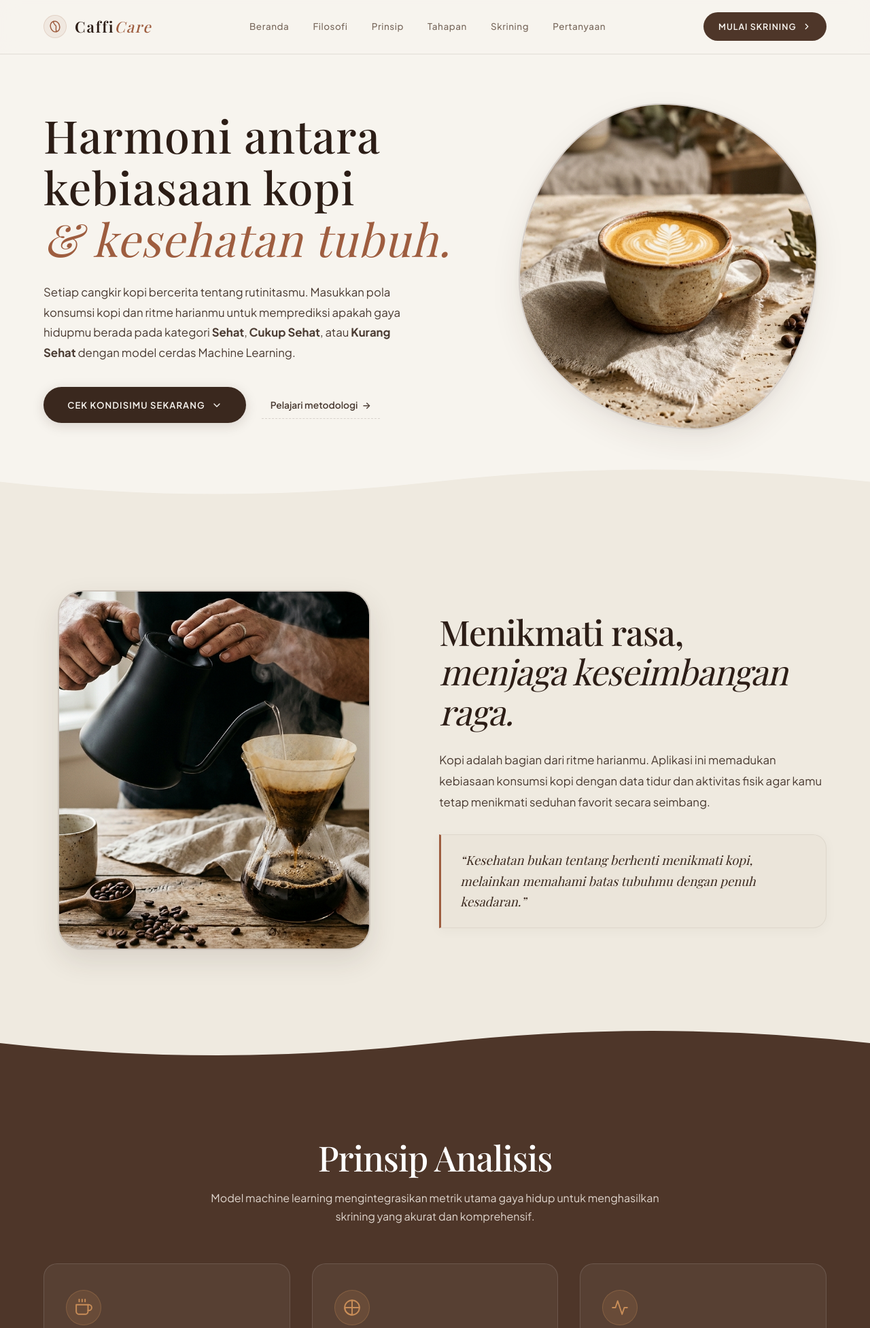
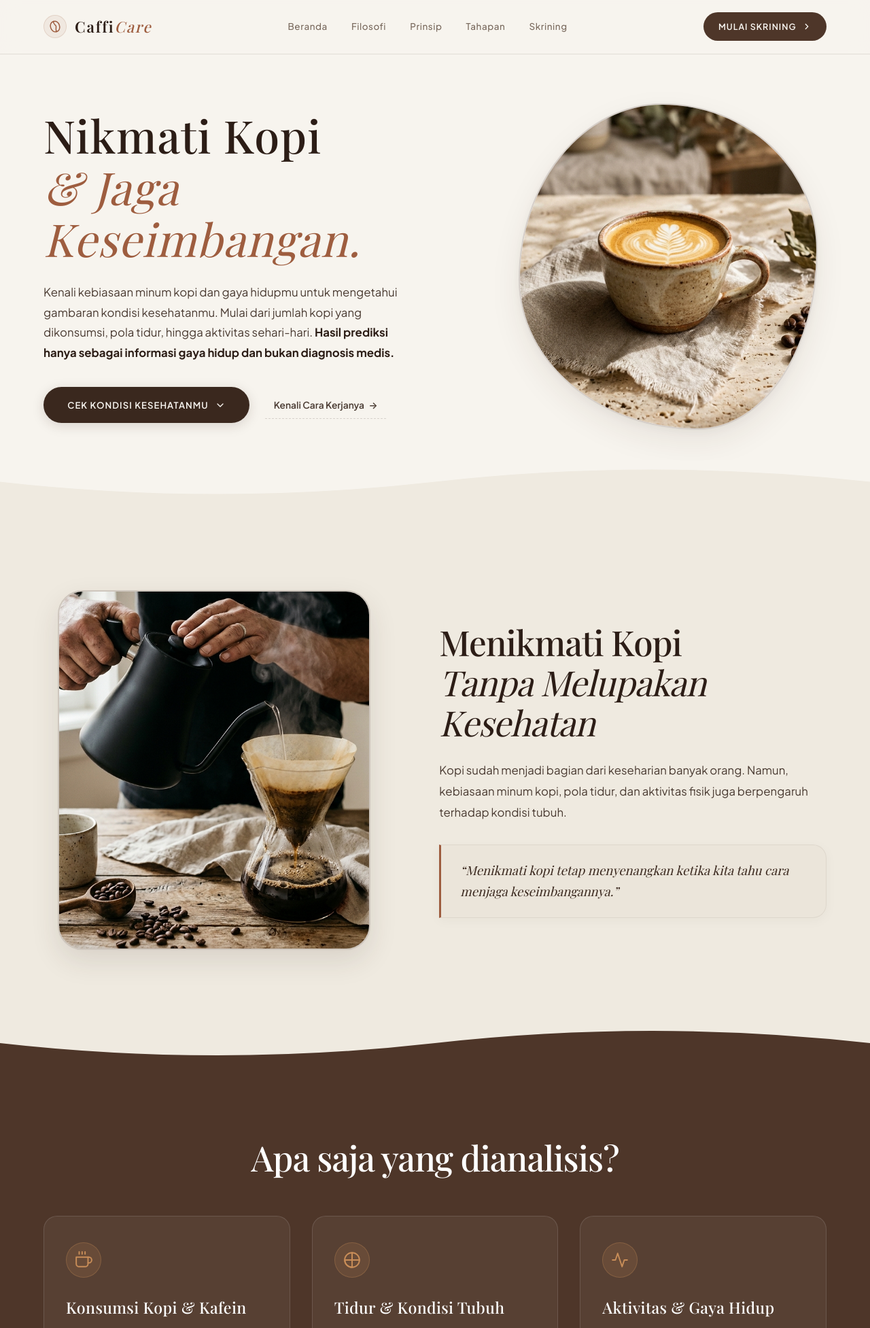
Before and after one commit to Nathaniela04/cafficare, a Flask app: page / in a window 1280 px wide. Shown: the top 1953 px of the page at 68% size. Run offline with Flask 3, Linux system fonts and the light colour scheme; parts of the project's set-up code (start-up, migrations or seed data) failed here and were passed over; some web fonts are replaced.

Commit message:
update tampilan, rapikan teks, dan hapus FAQ

```diff
--- a/static/css/style.css
+++ b/static/css/style.css
@@ -363,6 +386,11 @@ em {
   color: var(--text-body);
   max-width: 540px;
   margin-bottom: 2.2rem;
+}
+
+.hero-description strong {
+  font-weight: 700;
+  color: var(--espresso-dark);
 }
 
 .hero-actions {
--- a/templates/index.html
+++ b/templates/index.html
@@ -36,7 +36,6 @@
       <a href="#features">Prinsip</a>
       <a href="#process">Tahapan</a>
       <a href="#app-section">Skrining</a>
-      <a href="#faq">Pertanyaan</a>
     </nav>
 
     <a href="#app-section" class="header-cta-btn">
@@ -68,7 +67,6 @@
       <a href="#features">Prinsip</a>
       <a href="#process">Tahapan</a>
       <a href="#app-section">Skrining</a>
-      <a href="#faq">Pertanyaan</a>
       <a href="#app-section" class="btn-organic-primary mobile-nav-cta">Mulai Skrining</a>
     </nav>
   </div>
@@ -79,25 +77,24 @@
 
       <div class="hero-content">
         <h1 class="hero-title">
-          Harmoni antara kebiasaan kopi <span class="italic-accent">&amp; kesehatan tubuh.</span>
+          Nikmati Kopi <span class="italic-accent">&amp; Jaga Keseimbangan.</span>
         </h1>
         <p class="hero-description">
-          Setiap cangkir kopi bercerita tentang rutinitasmu. Masukkan pola konsumsi kopi dan ritme harianmu untuk
-          memprediksi apakah gaya hidupmu berada pada kategori <strong>Sehat</strong>, <strong>Cukup Sehat</strong>,
-          atau <strong>Kurang Sehat</strong> dengan model cerdas <span id="model-nama-hero">{{ model_nama if model_ready
-            else 'Machine Learning' }}</span>.
+          Kenali kebiasaan minum kopi dan gaya hidupmu untuk mengetahui gambaran kondisi kesehatanmu. Mulai dari jumlah
+          kopi yang dikonsumsi, pola tidur, hingga aktivitas sehari-hari.
+          <strong>Hasil prediksi hanya sebagai informasi gaya hidup dan bukan diagnosis medis.</strong>
         </p>
 
         <div class="hero-actions">
           <a href="#app-section" class="btn-organic-primary" id="scroll-cue">
-            <span>Cek Kondisimu Sekarang</span>
+            <span>Cek Kondisi Kesehatanmu</span>
             <svg width="16" height="16" viewBox="0 0 24 24" fill="none" stroke="currentColor" stroke-width="2"
               stroke-linecap="round" stroke-linejoin="round">
               <path d="m6 9 6 6 6-6" />
             </svg>
           </a>
           <a href="#features" class="btn-organic-text">
-            <span>Pelajari metodologi</span>
+            <span>Kenali Cara Kerjanya</span>
             &rarr;
           </a>
         </div>
@@ -129,15 +126,14 @@
       </div>
 
       <div class="story-content">
-        <h2>Menikmati rasa,<br><em>menjaga keseimbangan raga.</em></h2>
+        <h2>Menikmati Kopi<br><em>Tanpa Melupakan Kesehatan</em></h2>
         <p>
-          Kopi adalah bagian dari ritme harianmu. Aplikasi ini memadukan kebiasaan konsumsi kopi dengan data tidur dan
-          aktivitas fisik agar kamu tetap menikmati seduhan favorit secara seimbang.
+          Kopi sudah menjadi bagian dari keseharian banyak orang. Namun, kebiasaan minum kopi, pola tidur, dan aktivitas
+          fisik juga berpengaruh terhadap kondisi tubuh.
         </p>
 
         <div class="story-quote-card">
-          &ldquo;Kesehatan bukan tentang berhenti menikmati kopi, melainkan memahami batas tubuhmu dengan penuh
-          kesadaran.&rdquo;
+          &ldquo;Menikmati kopi tetap menyenangkan ketika kita tahu cara menjaga keseimbangannya.&rdquo;
         </div>
       </div>
 
@@ -154,9 +150,7 @@
   <!-- ============ FEATURES RIBBON (RICH COFFEE BACKGROUND) ============ -->
   <section class="features-ribbon" id="features">
     <div class="section-header-centered">
-      <h2>Prinsip Analisis</h2>
-      <p class="section-sub">Model machine learning mengintegrasikan metrik utama gaya hidup untuk menghasilkan skrining
-        yang akurat dan komprehensif.</p>
+      <h2>Apa saja yang dianalisis?</h2>
     </div>
 
     <div class="features-grid">
@@ -172,9 +166,9 @@
             <line x1="14" y1="1" x2="14" y2="4"></line>
           </svg>
         </div>
-        <h3>Analisis Kafein</h3>
-        <p>Estimasi kandungan kafein harian dihitung otomatis dari takaran cangkir, lengkap dengan batas aman
-          rekomendasi FDA (400 mg/hari).</p>
+        <h3>Konsumsi Kopi &amp; Kafein</h3>
+        <p>Berapa banyak kopi yang kamu minum setiap hari? Kami membantu memperkirakan asupan kafein harianmu dan
+          membandingkannya dengan rekomendasi konsumsi yang umum digunakan.</p>
       </div>
 
       <div class="feature-pillar-card">
@@ -186,9 +180,9 @@
             <path d="M12 12 2.1 12a10 10 0 0 0 9.9 9.9V12z"></path>
           </svg>
         </div>
-        <h3>Pola Pemulihan</h3>
-        <p>Durasi serta kualitas tidur malam dipadukan dengan tingkat stres psikologis dan detak jantung istirahat untuk
-          mengukur kapasitas recovery.</p>
+        <h3>Tidur &amp; Kondisi Tubuh</h3>
+        <p>Durasi dan kualitas tidur, tingkat stres, serta detak jantung menjadi bagian dari analisis untuk melihat
+          bagaimana tubuhmu beristirahat dan memulihkan diri.</p>
       </div>
 
       <div class="feature-pillar-card">
@@ -198,9 +192,9 @@
             <path d="M22 12h-4l-3 9L9 3l-3 9H2"></path>
           </svg>
         </div>
-        <h3>Vitalitas Fisik</h3>
-        <p>Kalkulasi BMI otomatis dari tinggi dan berat badan, didukung riwayat aktivitas mingguan serta kebiasaan
-          merokok dan alkohol.</p>
+        <h3>Aktivitas &amp; Gaya Hidup</h3>
+        <p>Aktivitas fisik, indeks massa tubuh (BMI), serta kebiasaan merokok dan konsumsi alkohol turut diperhitungkan
+          untuk memberikan gambaran gaya hidup yang lebih menyeluruh.</p>
       </div>
 
     </div>
@@ -217,27 +211,32 @@
   <section class="process-section" id="process">
     <div class="section-header-centered">
       <span class="section-eyebrow">Alur Skrining</span>
-      <h2>Langkah mudah mengetahui kondisimu</h2>
+      <h2>Bagaimana cara kerjanya?</h2>
     </div>
 
     <div class="process-grid">
 
       <div class="process-step-card">
         <div class="step-number-bubble">01</div>
-        <h3>Input Data Ringkas</h3>
-        <p>Isi form dengan kebiasaan minum kopi, durasi tidur, BMI, dan riwayat gaya hidup harianmu.</p>
+        <h3>Ceritakan Kebiasaanmu</h3>
+        <p>Isi beberapa informasi sederhana tentang konsumsi kopi, pola tidur, aktivitas fisik, dan kebiasaan
+          sehari-harimu.</p>
       </div>
 
       <div class="process-step-card">
         <div class="step-number-bubble">02</div>
-        <h3>Klasifikasi Cerdas</h3>
-        <p>Model Machine Learning memetakan kombinasi variabel terhadap pola kesehatan terstandar.</p>
+        <h3>Data Dianalisis</h3>
+        <p>Sistem Machine Learning akan memproses data yang kamu masukkan menggunakan model Random Forest untuk
+          mengenali
+          pola dan menentukan kategori hasil.</p>
       </div>
 
       <div class="process-step-card">
         <div class="step-number-bubble">03</div>
-        <h3>Hasil &amp; Probabilitas</h3>
-        <p>Dapatkan status (Sehat / Cukup / Kurang) disertai persentase probabilitas tiap kategori secara instan.</p>
+        <h3>Lihat Hasil &amp; Probabilitas</h3>
+        <p>Kamu akan mendapatkan hasil berupa kategori Sehat, Cukup Sehat, atau Kurang Sehat, lengkap dengan
+          probabilitas
+          prediksi dari masing-masing kategori.</p>
       </div>
 
     </div>
@@ -395,7 +394,8 @@
 
                 <label class="field">
                   <span>Denyut Jantung (bpm)</span>
-                  <input type="number" name="Heart_Rate" min="30" max="200" placeholder="Contoh: 72" required id="heart-input">
+                  <input type="number" name="Heart_Rate" min="30" max="200" placeholder="Contoh: 72" required
+                    id="heart-input">
                 </label>
 
                 <label class="field">
@@ -412,8 +412,8 @@
 
                 <label class="field field-full-span">
                   <span>Aktivitas Fisik (jam/minggu)</span>
-                  <input type="number" step="0.1" name="Physical_Activity_Hours" min="0" max="40" placeholder="Contoh: 4.5" required
-                    id="activity-input">
+                  <input type="number" step="0.1" name="Physical_Activity_Hours" min="0" max="40"
+                    placeholder="Contoh: 4.5" required id="activity-input">
                 </label>
 
               </div>
@@ -542,59 +542,8 @@
     </div>
   </section>
 
-  <!-- WAVE DIVIDER: App Section to FAQ (Warm Sand to Cream) -->
+  <!-- WAVE DIVIDER: App Section to Footer (Warm Sand to Dark Espresso) -->
   <div class="wave-divider wave-top-sand" aria-hidden="true">
-    <svg viewBox="0 0 1440 100" preserveAspectRatio="none">
-      <path class="wave-fill-cream" d="M0,0 L0,40 Q360,80 720,40 T1440,40 L1440,100 L0,100 Z"></path>
-    </svg>
-  </div>
-
-  <!-- ============ FAQ SECTION ============ -->
-  <section class="faq-section" id="faq">
-    <div class="faq-container">
-
-      <div class="faq-header">
-        <span class="section-eyebrow">Tanya Jawab</span>
-        <h2>Pertanyaan Umum &amp; Medis</h2>
-        <p class="section-sub">Informasi penting mengenai konsumsi kafein dan dasar klasifikasi model kami.</p>
-      </div>
-
-      <div class="faq-accordion">
-
-        <details class="faq-item">
-          <summary>Berapa batas aman konsumsi kopi harian bagi orang dewasa?</summary>
-          <p>
-            Menurut panduan U.S. FDA dan otoritas kesehatan dunia, konsumsi kafein hingga <strong>400 mg per
-              hari</strong> (setara sekitar 3 hingga 4 cangkir kopi standar) umumnya aman dan tidak menimbulkan efek
-            negatif bagi orang dewasa yang sehat.
-          </p>
-        </details>
-
-        <details class="faq-item">
-          <summary>Bagaimana model Machine Learning menentukan status kesehatan?</summary>
-          <p>
-            Model menganalisis interaksi multivariat antara kuantitas kopi, estimasi kafein, durasi serta kualitas tidur
-            malam, tingkat stres psikologis, Indeks Massa Tubuh (BMI), denyut jantung, hingga riwayat aktivitas fisik
-            harian.
-          </p>
-        </details>
-
-        <details class="faq-item">
-          <summary>Apakah hasil skrining ini menggantikan diagnosis medis profesional?</summary>
-          <p>
-            <strong>Tidak.</strong> Aplikasi ini berfungsi sebagai alat skrining awal dan edukasi mandiri berbasis pola
-            statistik data penelitian, bukan diagnosis klinis resmi. Untuk saran penanganan medis spesifik, selalu
-            konsultasikan ke dokter atau ahli gizi terpercaya.
-          </p>
-        </details>
-
-      </div>
-
-    </div>
-  </section>
-
-  <!-- WAVE DIVIDER: FAQ to Footer (Cream to Dark Espresso) -->
-  <div class="wave-divider wave-top-cream" aria-hidden="true">
     <svg viewBox="0 0 1440 100" preserveAspectRatio="none">
       <path class="wave-fill-dark" d="M0,0 L0,35 Q360,75 720,35 T1440,35 L1440,100 L0,100 Z"></path>
     </svg>
@@ -621,7 +570,6 @@
           <a href="#story">Filosofi</a>
           <a href="#features">Prinsip</a>
           <a href="#app-section">Skrining</a>
-          <a href="#faq">FAQ</a>
         </nav>
       </div>
 
```
Also changed, not shown: other parts of static/css/style.css (+30 -0 lines), render.yaml (line endings or trailing spaces), 1 other file.
